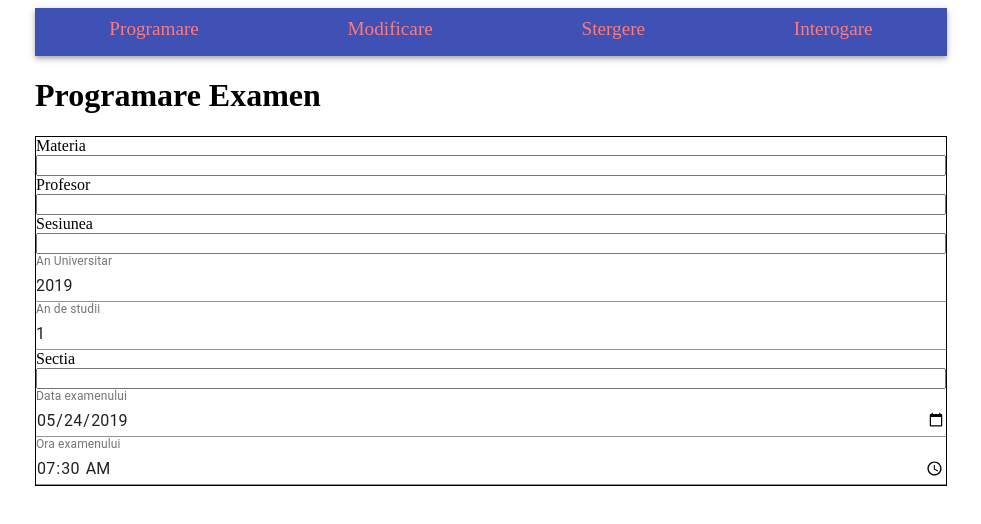
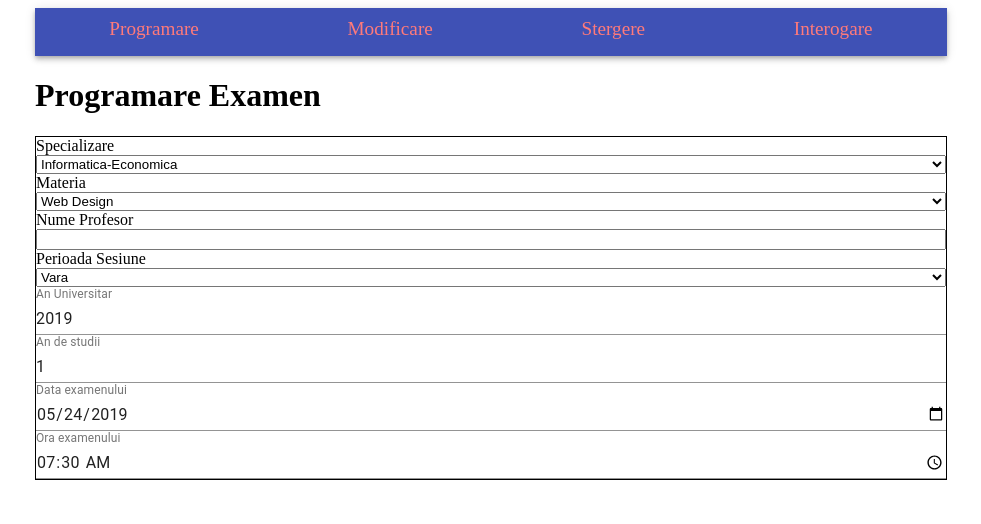
Before and after one commit to constAlex/platforma-facultate-demo, a React (Create React App) app: page / in a window 1280 px wide. Shown: the top 524 px of the page, without its empty margins (149-1130 px from the left). Built offline with nearby package versions, Linux system fonts and the light colour scheme.

Commit message:
refactor order of fields.

```diff
--- a/src/MainForm.jsx
+++ b/src/MainForm.jsx
@@ -3,21 +3,41 @@ import "./MainForm.css";
 import TextField from "@material-ui/core/TextField";
 
 class MainForm extends Component {
+  constructor() {
+    super();
+    this.state = {
+      materia: "",
+      profesor: "",
+    };
+  }
   render() {
     return (
       <div className="MainForm">
         <h1>Programare Examen</h1>
         <form>
+          <label for="specializare">Specializare</label>
+          <select id="sesiune">
+            <option>Informatica-Economica</option>
+            <option>Informatica-Matematica</option>
+          </select>
           <label for="materia">Materia</label>
-          <input type="text" name="meteria" />
-          <label for="profesor">Profesor</label>
-          <input type="text" name="profesor" />
-          <label for="sesiune">Sesiunea</label>
-          <input type="text" name="sesiune" />
+          <select id="materia">
+            <option>C#</option>
+            <option>Java</option>
+            <option selected>Web Design</option>
+            <option>Baze de Date SQL</option>
+            <option>Algebra Liniara</option>
+            <option>Econometrie</option>
+          </select>
+          <label for="profesor">Nume Profesor</label>
+          <input type="text" id="profesor" />
+          <label for="sesiune">Perioada Sesiune</label>
+          <select id="sesiune">
+            <option>Vara</option>
+            <option>Iarna</option>
+          </select>
           <TextField label="An Universitar" type="number" defaultValue="2019" />
           <TextField label="An de studii" type="number" defaultValue="1" />
-          <label for="sectia">Sectia</label>
-          <input type="text" name="sectia" />
           <TextField
             label="Data examenului"
             type="date"
```
